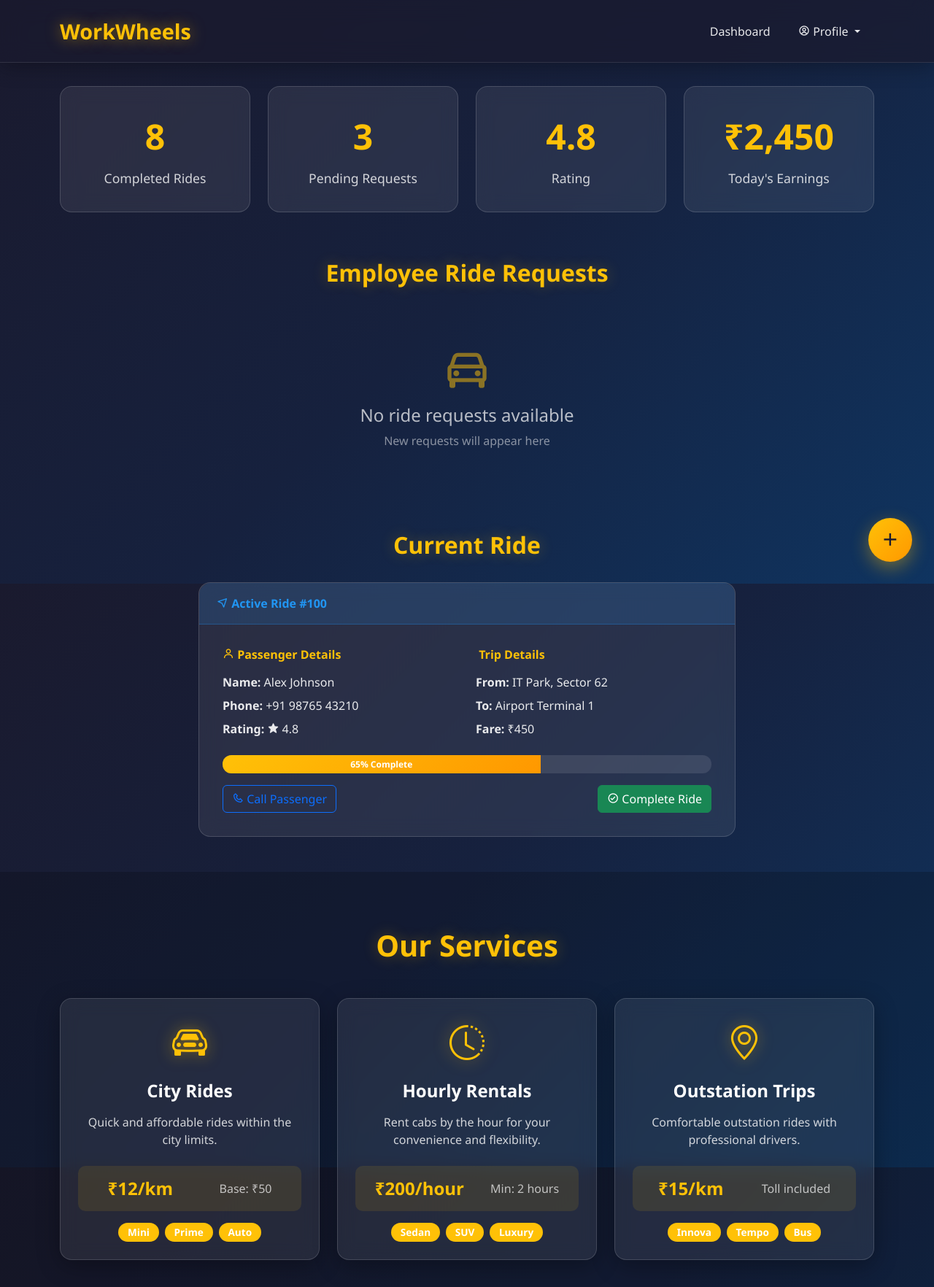
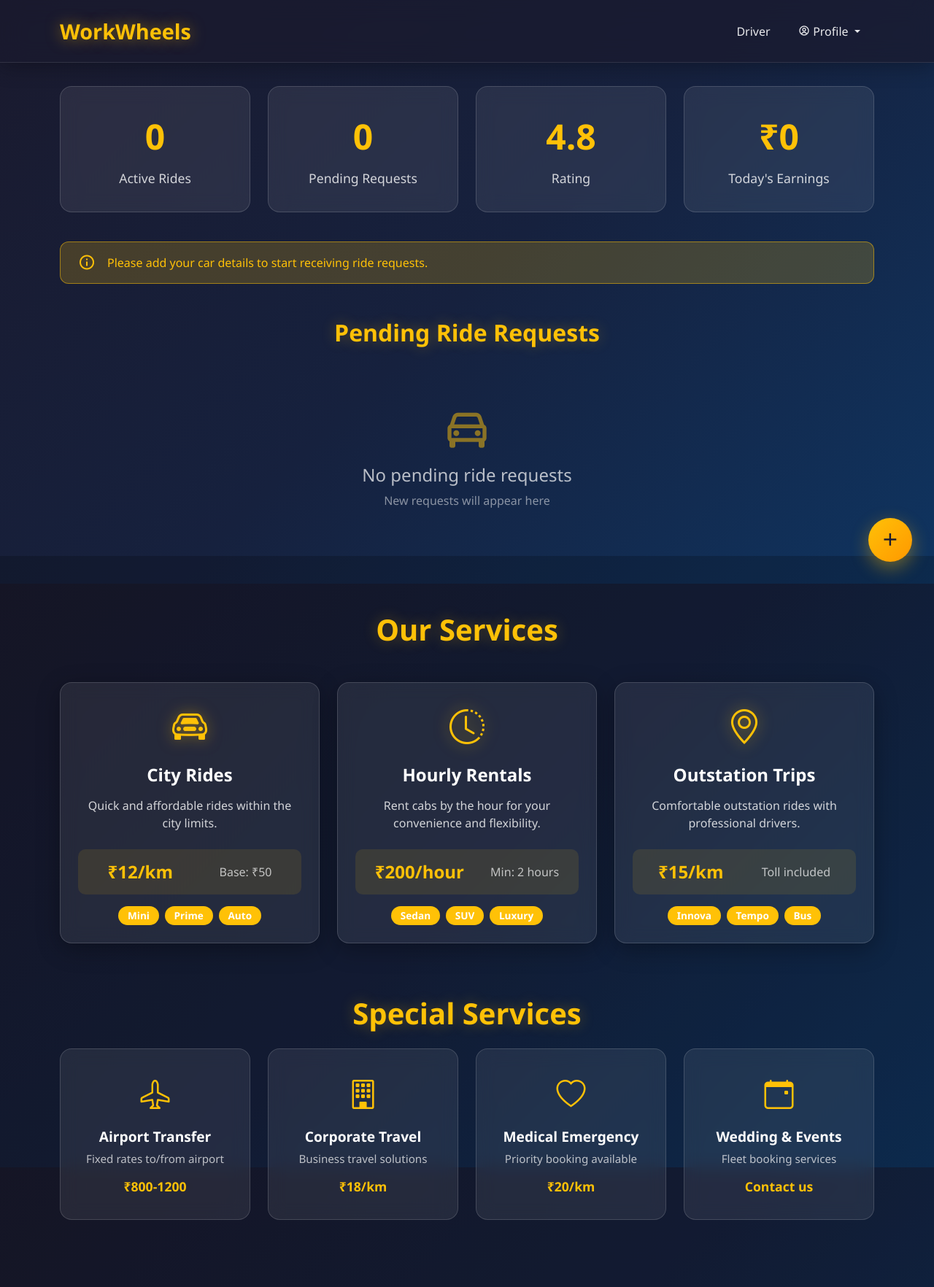
Before and after one commit to pratyushkhare03/Workwheels, a Django app: page /driver/ in a window 1280 px wide. Shown: the top 1764 px of the page at 73% size. Run offline with Django 5.2, Linux system fonts and the light colour scheme; a user stored in the database is signed in; data comes from the database, SQL or seed files in the repository.

Commit message:
Updated Driver Ride

```diff
--- a/templates/driver/home.html
+++ b/templates/driver/home.html
@@ -1,7 +1,7 @@
 {% extends 'sitemaster.html' %}
 {% load static %}
 {% block tag %}
-<li class="nav-item"><a class="nav-link" href="/driver">Dashboard</a></li>
+<li class="nav-item"><a class="nav-link" href="/driver">Driver</a></li>
 {% endblock %}
 {% block registerbtn %}
 <li class="nav-item dropdown">
@@ -16,23 +16,6 @@
   </ul>
 </li>
 {% endblock %}
-
-<!-- Messages Display Section -->
-{% if messages %}
-<div class="messages-container">
-  {% for message in messages %}
-  <div class="alert-message alert-{{ message.tags }} animate__animated animate__fadeInDown" role="alert">
-    <div class="alert-content">
-      <i class='bx bx-{{ message.tags }}-circle'></i>
-      <span>{{ message }}</span>
-    </div>
-    <button type="button" class="btn-close-alert" onclick="this.parentElement.remove()">
-      <i class='bx bx-x'></i>
-    </button>
-  </div>
-  {% endfor %}
-</div>
-{% endif %}
 
 {% block content %}
 <style>
@@ -204,50 +195,19 @@
     box-shadow: 0 8px 20px rgba(244, 67, 54, 0.4);
   }
 
-  .current-ride-card {
-    background: rgba(255, 255, 255, 0.08);
-    backdrop-filter: blur(12px);
-    -webkit-backdrop-filter: blur(12px);
-    border: 1px solid rgba(255, 255, 255, 0.15);
-    border-radius: 16px;
+  .btn-complete {
+    background: linear-gradient(135deg, #2196f3 0%, #1976d2 100%);
+    border: none;
+    color: white;
+    padding: 0.6rem 1.5rem;
+    border-radius: 8px;
+    font-weight: 600;
+    transition: all 0.3s ease;
   }
 
-  .current-ride-card .card-header {
-    background: rgba(33, 150, 243, 0.15);
-    border-bottom: 1px solid rgba(33, 150, 243, 0.3);
-    color: #2196f3;
-    font-weight: 600;
-    padding: 1rem 1.5rem;
-    border-radius: 16px 16px 0 0;
-  }
-
-  .current-ride-card .card-body {
-    padding: clamp(1.5rem, 3vw, 2rem);
-    color: rgba(255, 255, 255, 0.9);
-  }
-
-  .current-ride-card h6 {
-    color: #ffc107;
-    font-weight: 600;
-    margin-bottom: 1rem;
-  }
-
-  .current-ride-card p {
-    margin-bottom: 0.5rem;
-    font-size: clamp(0.9rem, 2vw, 1rem);
-  }
-
-  .progress {
-    height: 25px;
-    background: rgba(255, 255, 255, 0.1);
-    border-radius: 12px;
-    overflow: hidden;
-  }
-
-  .progress-bar {
-    background: linear-gradient(135deg, #ffc107 0%, #ff9800 100%);
-    font-weight: 600;
-    line-height: 25px;
+  .btn-complete:hover {
+    transform: translateY(-2px);
+    box-shadow: 0 8px 20px rgba(33, 150, 243, 0.4);
   }
 
   .fab {
@@ -449,13 +388,13 @@
   <div class="row stats-container">
     <div class="col-md-3 col-sm-6 mb-3">
       <div class="stat-card">
-        <div class="stat-number">8</div>
-        <div class="stat-label">Completed Rides</div>
+        <div class="stat-number">{{ accepted_requests|length }}</div>
+        <div class="stat-label">Active Rides</div>
       </div>
     </div>
     <div class="col-md-3 col-sm-6 mb-3">
       <div class="stat-card">
-        <div class="stat-number">3</div>
+        <div class="stat-number">{{ pending_requests|length }}</div>
         <div class="stat-label">Pending Requests</div>
       </div>
     </div>
@@ -467,72 +406,85 @@
     </div>
     <div class="col-md-3 col-sm-6 mb-3">
       <div class="stat-card">
-        <div class="stat-number">₹2,450</div>
+        <div class="stat-number">₹0</div>
         <div class="stat-label">Today's Earnings</div>
       </div>
     </div>
   </div>
 </div>
 
-{% comment %} <!-- Success Alert -->
+<!-- Success Alert -->
+{% if driver %}
 <div class="container mt-4">
   <div class="alert alert-custom">
     <i class='bx bx-check-circle'></i>
     <span>Welcome back! Your ride requests are now visible.</span>
   </div>
-</div> {% endcomment %}
+</div>
+{% else %}
+<div class="container mt-4">
+  <div class="alert alert-custom" style="background: rgba(255, 193, 7, 0.2); border-color: rgba(255, 193, 7, 0.5); color: #ffc107;">
+    <i class='bx bx-info-circle'></i>
+    <span>Please add your car details to start receiving ride requests.</span>
+  </div>
+</div>
+{% endif %}
 
-<!-- Enhanced Ride Requests -->
+<!-- Pending Ride Requests -->
 <div class="container mt-5">
-  <h3 class="section-title">Employee Ride Requests</h3>
+  <h3 class="section-title">Pending Ride Requests</h3>
   <div class="row g-4">
 
-    {% if employees or rep_employees %}
-      <!-- Ride Cards from employees -->
-      {% for employee in employees %}
+    {% if pending_requests %}
+      {% for request in pending_requests %}
       <div class="col-lg-4 col-md-6">
         <div class="card ride-card">
           <div class="card-header">
             <i class='bx bx-car'></i> Request #{{ forloop.counter }}
           </div>
-          <form action="{% url 'accept_req' driver.id %}" method="post">
-            {% csrf_token %}
           <div class="card-body">
-              <div class="employee-info mb-3">
-                <img src="https://via.placeholder.com/50x50/FFD60A/000?text={{ employeename|slice:':1'|upper }}" class="employee-avatar" alt="Employee">
+            <div class="employee-info">
+              <div class="employee-avatar">
+                {{ request.employee_name|slice:":1"|upper }}
+              </div>
               <div class="employee-details">
-                  <h6 class="employee-name">{{ employeename|default:"Employee" }}</h6>
+                <h6 class="employee-name">{{ request.employee_name }}</h6>
                 <span class="employee-rating">
-                    <i class='bx bxs-star'></i> 4.9
+                  <i class='bx bx-briefcase'></i> {{ request.department }}
                 </span>
               </div>
             </div>
-              <p><strong><i class='bx bx-map-pin'></i> Pickup:</strong> {{ pickup_location|default:"Not specified" }}</p>
-              <p><strong><i class='bx bx-target-lock'></i> Drop:</strong> {{ drop_location|default:"Not specified" }}</p>
-              <p><strong><i class='bx bx-time'></i> Time:</strong> {{ pickup_time|default:"Not specified" }}</p>
-              <p><strong><i class='bx bx-calendar'></i> Date:</strong> {{ date }}</p>
-              <p><strong><i class='bx bx-money'></i> Fare:</strong> ₹{{ trip_cost|default:"0" }}</p>
+            <p><strong><i class='bx bx-map-pin'></i> Pickup:</strong> {{ request.pickup_location }}</p>
+            <p><strong><i class='bx bx-target-lock'></i> Drop:</strong> {{ request.drop_location }}</p>
+            <p><strong><i class='bx bx-time'></i> Time:</strong> {{ request.pickup_time }}</p>
+            <p><strong><i class='bx bx-calendar'></i> Date:</strong> {{ request.pickup_date }}</p>
+            <p><strong><i class='bx bx-money'></i> Fare:</strong> ₹{{ request.trip_cost }}</p>
+            {% if request.notes %}
+            <p><strong><i class='bx bx-note'></i> Notes:</strong> {{ request.notes }}</p>
+            {% endif %}
             <div class="d-flex justify-content-between mt-3">
-                <button class="btn btn-accept" type="submit">
+              <form action="{% url 'accept_request' request.id %}" method="post" style="flex: 1; margin-right: 0.5rem;">
+                {% csrf_token %}
+                <button class="btn btn-accept w-100" type="submit">
                   <i class='bx bx-check'></i> Accept
                 </button>
-                <button class="btn btn-reject" type="button">
+              </form>
+              <form action="{% url 'reject_request' request.id %}" method="post" style="flex: 1;">
+                {% csrf_token %}
+                <button class="btn btn-reject w-100" type="submit">
                   <i class='bx bx-x'></i> Reject
                 </button>
-              </div>
-            </div>
               </form>
             </div>
           </div>
+        </div>
+      </div>
       {% endfor %}
-
-
     {% else %}
-      <!-- No requests message -->
       <div class="col-12">
         <div class="text-center py-5">
           <i class='bx bx-car' style="font-size: 4rem; color: rgba(255, 193, 7, 0.5);"></i>
-          <h4 class="mt-3" style="color: rgba(255, 255, 255, 0.7);">No ride requests available</h4>
+          <h4 class="mt-3" style="color: rgba(255, 255, 255, 0.7);">No pending ride requests</h4>
           <p style="color: rgba(255, 255, 255, 0.5);">New requests will appear here</p>
         </div>
       </div>
@@ -541,55 +493,56 @@
   </div>
 </div>
 
-<!-- Current Ride Section -->
-<div class="container mt-5 pb-5">
-  <h3 class="section-title">Current Ride</h3>
-  <div class="row justify-content-center">
-    <div class="col-lg-8">
-      <div class="card current-ride-card">
-        <div class="card-header">
-          <i class='bx bx-navigation'></i> Active Ride #100
+<!-- Accepted/Active Rides -->
+{% if accepted_requests %}
+<div class="container mt-5 mb-5">
+  <h3 class="section-title">Active Rides</h3>
+  <div class="row g-4">
+    {% for request in accepted_requests %}
+    <div class="col-lg-4 col-md-6">
+      <div class="card ride-card" style="border-color: rgba(76, 175, 80, 0.5);">
+        <div class="card-header" style="background: rgba(76, 175, 80, 0.15); border-bottom-color: rgba(76, 175, 80, 0.3); color: #4caf50;">
+          <i class='bx bx-navigation'></i> Active Ride #{{ forloop.counter }}
         </div>
         <div class="card-body">
-          <div class="row">
-            <div class="col-md-6">
-              <h6><i class='bx bx-user'></i> Passenger Details</h6>
-              <p><strong>Name:</strong> Alex Johnson</p>
-              <p><strong>Phone:</strong> +91 98765 43210</p>
-              <p><strong>Rating:</strong> <i class='bx bxs-star'></i> 4.8</p>
+          <div class="employee-info">
+            <div class="employee-avatar" style="border-color: #4caf50; background: rgba(76, 175, 80, 0.3); color: #4caf50;">
+              {{ request.employee_name|slice:":1"|upper }}
             </div>
-            <div class="col-md-6">
-              <h6><i class='bx bx-route'></i> Trip Details</h6>
-              <p><strong>From:</strong> IT Park, Sector 62</p>
-              <p><strong>To:</strong> Airport Terminal 1</p>
-              <p><strong>Fare:</strong> ₹450</p>
+            <div class="employee-details">
+              <h6 class="employee-name">{{ request.employee_name }}</h6>
+              <span class="employee-rating">
+                <i class='bx bx-briefcase'></i> {{ request.department }}
+              </span>
             </div>
           </div>
-          <div class="progress mt-3">
-            <div class="progress-bar" role="progressbar" style="width: 65%" aria-valuenow="65" aria-valuemin="0" aria-valuemax="100">65% Complete</div>
-          </div>
-          <div class="d-flex justify-content-between mt-3">
-            <button class="btn btn-outline-primary">
-              <i class='bx bx-phone'></i> Call Passenger
-            </button>
-            <button class="btn btn-success">
+          <p><strong><i class='bx bx-map-pin'></i> Pickup:</strong> {{ request.pickup_location }}</p>
+          <p><strong><i class='bx bx-target-lock'></i> Drop:</strong> {{ request.drop_location }}</p>
+          <p><strong><i class='bx bx-time'></i> Time:</strong> {{ request.pickup_time }}</p>
+          <p><strong><i class='bx bx-calendar'></i> Date:</strong> {{ request.pickup_date }}</p>
+          <p><strong><i class='bx bx-money'></i> Fare:</strong> ₹{{ request.trip_cost }}</p>
+          {% if request.notes %}
+          <p><strong><i class='bx bx-note'></i> Notes:</strong> {{ request.notes }}</p>
+          {% endif %}
+          <div class="mt-3">
+            <form action="{% url 'complete_ride' request.id %}" method="post">
+              {% csrf_token %}
+              <button class="btn btn-complete w-100" type="submit">
                 <i class='bx bx-check-circle'></i> Complete Ride
               </button>
+            </form>
           </div>
         </div>
       </div>
     </div>
+    {% endfor %}
   </div>
 </div>
+{% endif %}
 
 <!-- Floating Action Button -->
-<div class="fab" onclick="window.location.href='/driver/'">
+<div class="fab" data-bs-toggle="modal" data-bs-target="#carModal">
   <i class='bx bx-plus'></i>
-</div>
-
-<!-- Success Message -->
-<div class="success-message" id="successMessage">
-  <i class='bx bx-check-circle'></i> <span id="messageText"></span>
 </div>
 
 <!-- Car Details Modal -->
@@ -604,22 +557,22 @@
         <form action="" method="post">
           {% csrf_token %}
           <label for="carModel" class="form-label">Car Model</label>
-          <input type="text" class="form-control" name="carModel" placeholder="Enter your car model" required>
+          <input type="text" class="form-control" name="carModel" placeholder="Enter your car model" value="{{ driver.carModel|default:'' }}" required>
 
           <label for="carNumberPlate" class="form-label">Car's Number Plate</label>
-          <input type="text" class="form-control" name="carNumberPlate" placeholder="Enter your car number" required>
+          <input type="text" class="form-control" name="carNumberPlate" placeholder="Enter your car number" value="{{ driver.carNumberPlate|default:'' }}" required>
 
           <label for="carCapacity" class="form-label">Car Capacity</label>
-          <input type="number" class="form-control" name="carCapacity" placeholder="Enter car's capacity" required>
+          <input type="number" class="form-control" name="carCapacity" placeholder="Enter car's capacity" value="{{ driver.carCapacity|default:'' }}" required>
 
           <label for="pick_up_time" class="form-label">Taxi Ready Time</label>
-          <input type="time" class="form-control" name="pick_up_time" required>
+          <input type="time" class="form-control" name="pick_up_time" value="{{ driver.pick_up_time|default:'' }}" required>
 
           <label for="drop_time" class="form-label">Taxi Close Time</label>
-          <input type="time" class="form-control" name="drop_time" required>
+          <input type="time" class="form-control" name="drop_time" value="{{ driver.drop_time|default:'' }}" required>
 
           <label for="tripcost" class="form-label">Charge per KM (₹)</label>
-          <input type="number" class="form-control" name="tripcost" placeholder="Enter cost per kilometer" required>
+          <input type="number" class="form-control" name="tripcost" placeholder="Enter cost per kilometer" value="{{ driver.tripCost|default:'' }}" required>
 
           <button type="submit" class="btn btn-submit mt-3">
             <i class='bx bx-save'></i> Save Car Details
```
Also changed, not shown: other parts of templates/driver/home.html (+8 -21 lines). Lines whose indentation alone changed are shown as unchanged.
